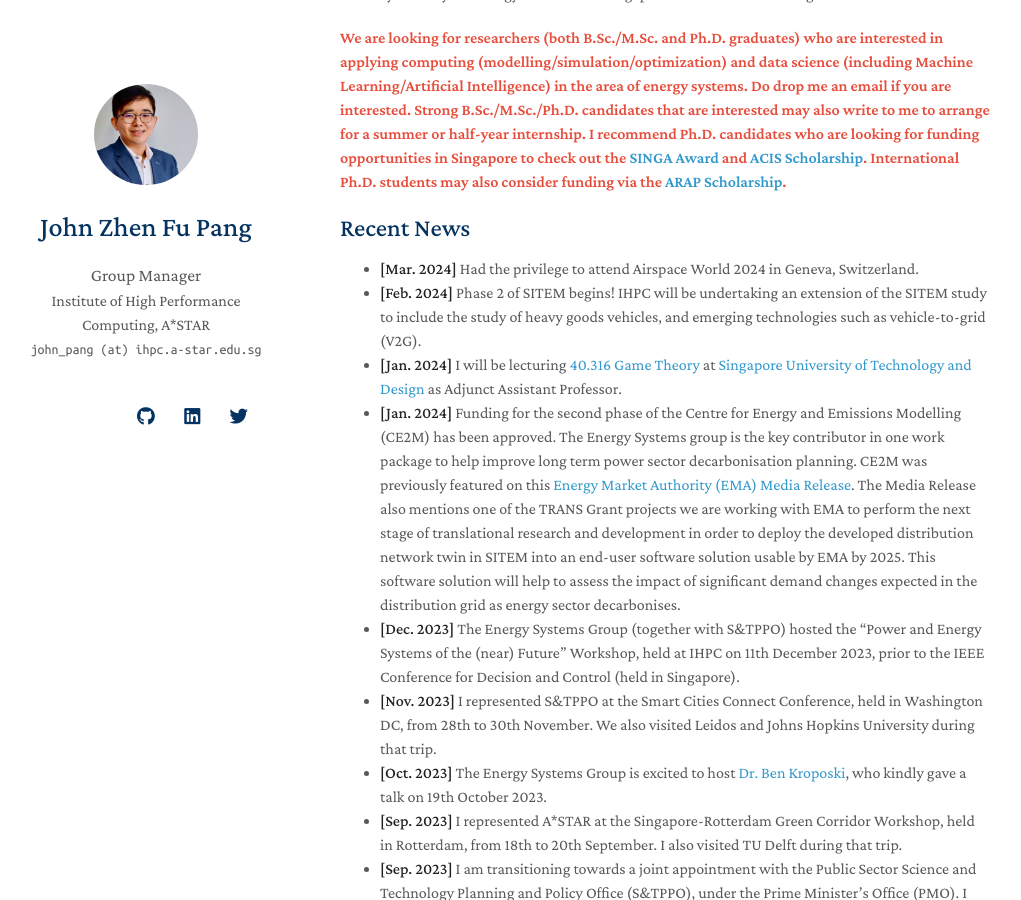
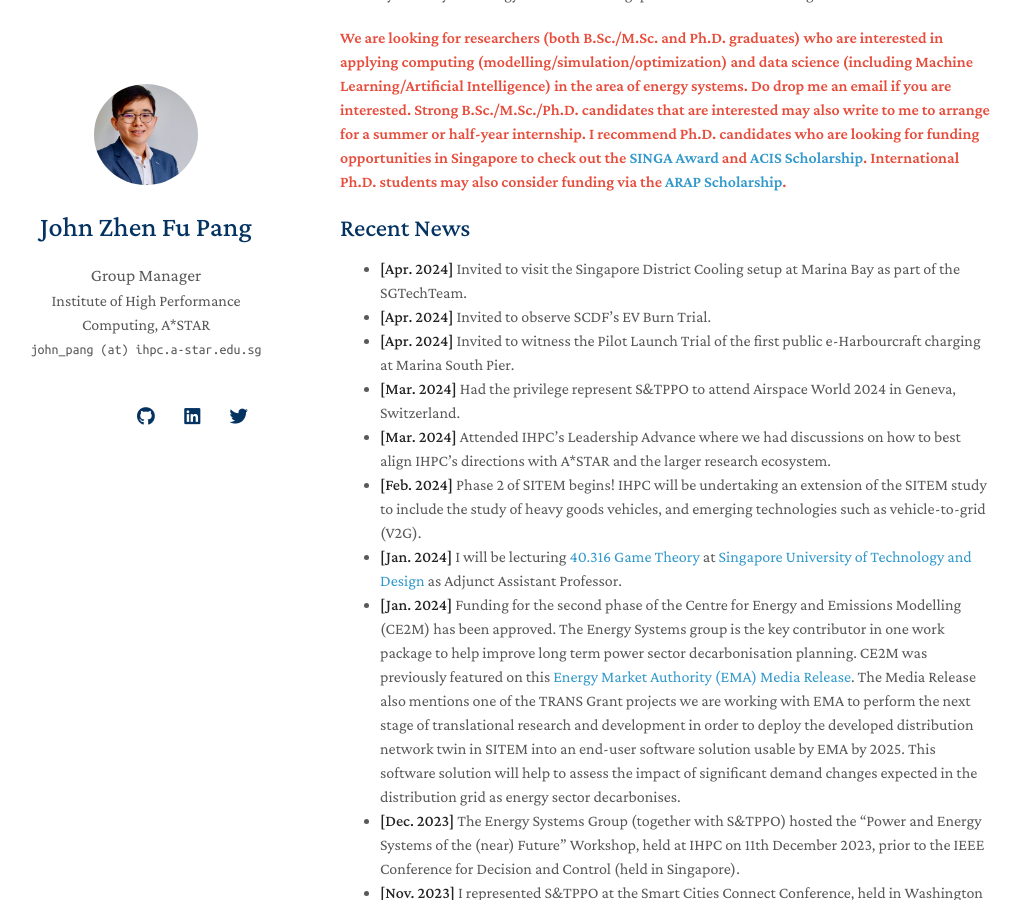
Before and after one commit to j-pang/j-pang.github.io, a Jekyll site: the page built from index.md, in a window 1280 px wide and 900 px high, scrolled down 1225 px. Shown: the whole window, without its empty margins (130-1151 px from the left). Built offline with Jekyll 4.4.1, drawn with Linux system fonts in a browser that asks for light colours; nearby versions of some CDN libraries; a style sheet for code colours, icons or effects is not loaded; our own code applies the rules of GitHub Pages for plain Markdown files.

Commit message:
Update index.md

```diff
--- a/index.md
+++ b/index.md
@@ -24,7 +24,11 @@ The Energy Systems Group at IHPC (housed under the Systems Science Department) a
 
 ## Recent News
 
-- **[Mar. 2024]** Had the privilege to attend Airspace World 2024 in Geneva, Switzerland.
+- **[Apr. 2024]** Invited to visit the Singapore District Cooling setup at Marina Bay as part of the SGTechTeam.
+- **[Apr. 2024]** Invited to observe SCDF's EV Burn Trial.
+- **[Apr. 2024]** Invited to witness the Pilot Launch Trial of the first public e-Harbourcraft charging at Marina South Pier.
+- **[Mar. 2024]** Had the privilege represent S&TPPO to attend Airspace World 2024 in Geneva, Switzerland.
+- **[Mar. 2024]** Attended IHPC's Leadership Advance where we had discussions on how to best align IHPC's directions with A\*STAR and the larger research ecosystem.
 - **[Feb. 2024]** Phase 2 of SITEM begins! IHPC will be undertaking an extension of the SITEM study to include the study of heavy goods vehicles, and emerging technologies such as vehicle-to-grid (V2G).
 - **[Jan. 2024]** I will be lecturing [40.316 Game Theory](https://esd.sutd.edu.sg/courses/40316-game-theory/) at [Singapore University of Technology and Design](https://www.sutd.edu.sg/) as Adjunct Assistant Professor.
 - **[Jan. 2024]** Funding for the second phase of the Centre for Energy and Emissions Modelling (CE2M) has been approved. The Energy Systems group is the key contributor in one work package to help improve long term power sector decarbonisation planning. CE2M was previously featured on this [Energy Market Authority (EMA) Media Release](https://www.spgroup.com.sg/about-us/media-resources/news-and-media-releases/Leveraging-Digital-Solutions-to-Future-Proof-Singapore-s-Energy-Grid). The Media Release also mentions one of the TRANS Grant projects we are working with EMA to perform the next stage of translational research and development in order to deploy the developed distribution network twin in SITEM into an end-user software solution usable by EMA by 2025. This software solution will help to assess the impact of significant demand changes expected in the distribution grid as energy sector decarbonises.
```
